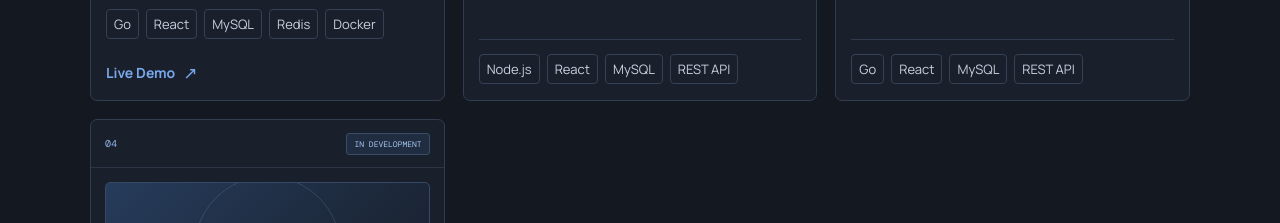
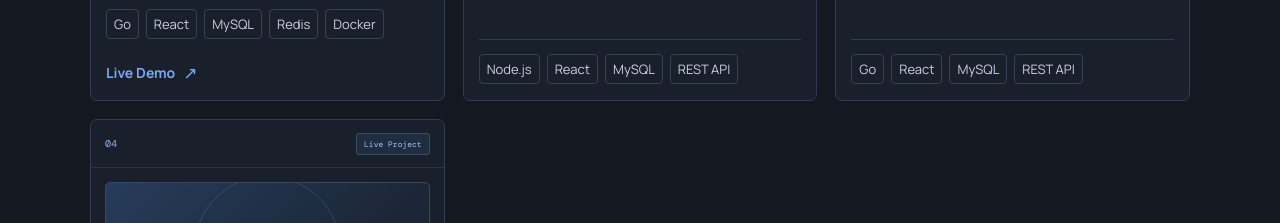
Before and after one commit to beyeyboy07/budy-rachman, a React (Vite) app: page / in a window 1280 px wide. Shown: the part 3620-3843 px from the top of the page. Built offline with nearby package versions, Linux system fonts and the light colour scheme.

Commit message:
update projet

```diff
--- a/src/App.tsx
+++ b/src/App.tsx
@@ -74,7 +74,7 @@ const projects = [
     description:
       'A cash flow and treasury management system designed to help individuals and businesses manage financial accounts, track income and expenses, and monitor financial activities.',
     stack: ['Go', 'Gin', 'React', 'MySQL', 'REST API'],
-    status: 'IN DEVELOPMENT',
+    status: 'Live Project',
     mark: 'C',
     url: 'https://www.budy-rachman.site/caelmont',
   },
```
